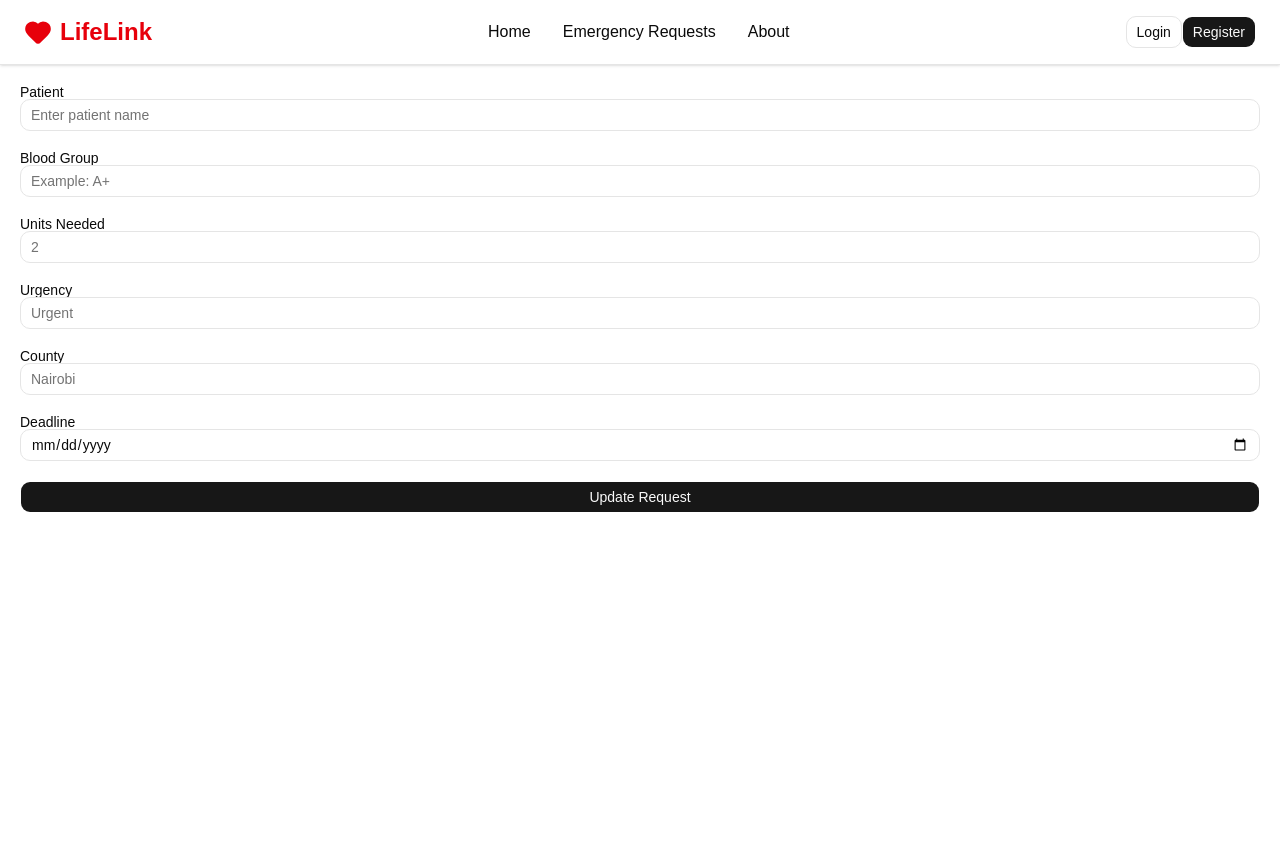
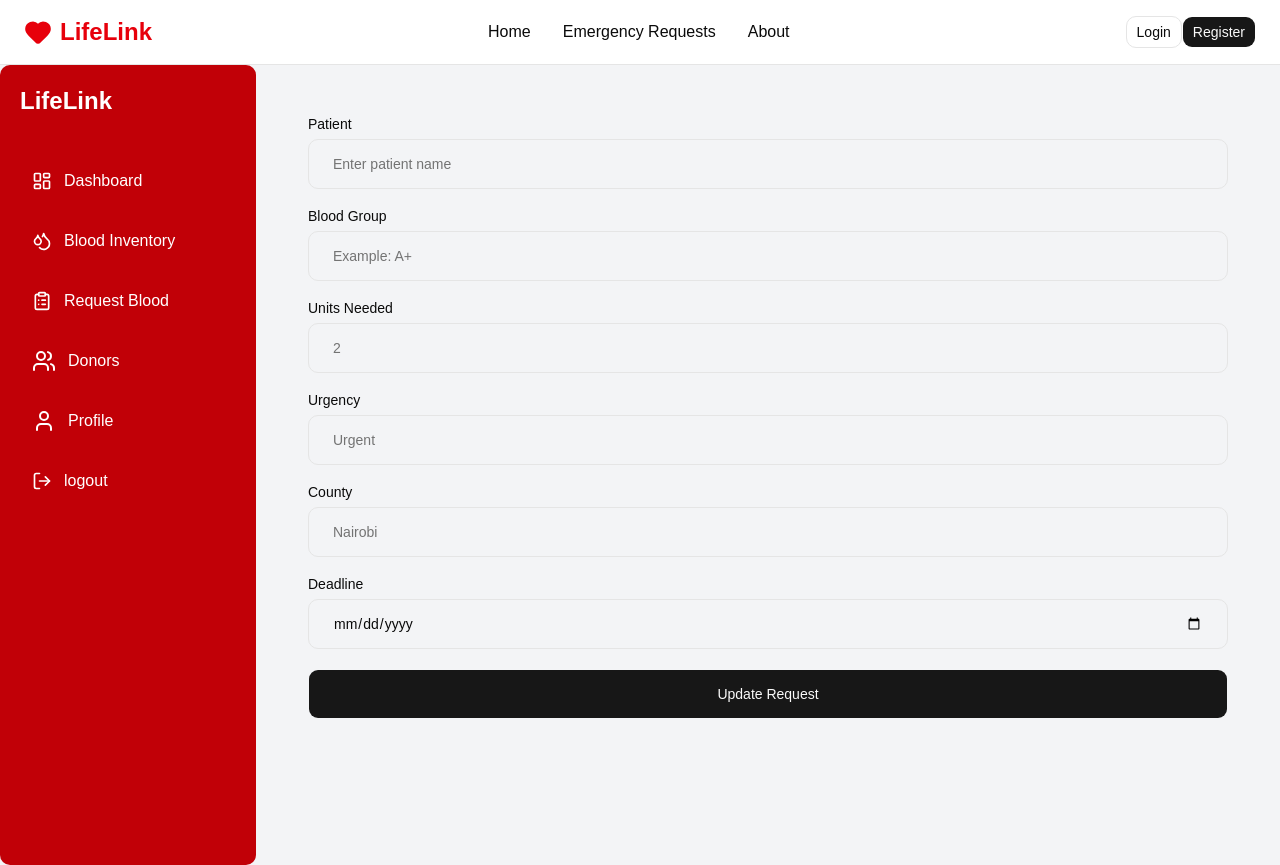
Before and after one commit to Juan-ita/LifeLink, a React (Vite) app: page /hospital/request/edit/1 in a window 1280 px wide. Before the commit the page ends 800 px from the top, so only its background shows below. Built offline with nearby package versions, Linux system fonts and the light colour scheme; no server answers; the database is empty.

Commit message:
feat: add sidebar in all pages

```diff
--- a/src/App.jsx
+++ b/src/App.jsx
@@ -1,6 +1,6 @@
 import React from 'react'
 import Navbar from './components/Navbar'
-import { Routes, Route } from 'react-router-dom'
+import { Routes, Route, useLocation } from 'react-router-dom'
 import Home from './pages/Home'
 import Register from './pages/Register'
 import Login from './pages/Login'
@@ -10,9 +10,11 @@ import RequestDetails from './components/hospital/RequestDetails'
 import EditRequest from './pages/EditRequest'
 
 function App() {
+  const location = useLocation()
+  const isHospitalPage = location.pathname.startsWith("/hospital/dashboard")
   return (
     <>
-        <Navbar/>
+    {!isHospitalPage && <Navbar/>}
         <Routes>
           <Route path='/' element={<Home/>}/>
           <Route path='/register' element={<Register/>}/>
--- a/src/components/hospital/CreateRequest.jsx
+++ b/src/components/hospital/CreateRequest.jsx
@@ -7,7 +7,9 @@ import { Button } from '../ui/button';
 import { Input } from '../ui/input';
 import { Label } from '../ui/label';
 import { useNavigate } from 'react-router-dom';
-import { Card, CardContent, CardHeader, CardTitle } from '../ui/card';
+import { Card, CardContent, CardHeader, CardTitle } from '../ui/card'
+import HospitalLayout from './HospitalLayout';
+import Sidebar from './Sidebar';
 
 function CreateRequest() {
     const[county, setCounty] = useState("")
@@ -84,9 +86,10 @@ if(deadline.trim() ===""){
 
 
   return (
-    <main className='p-8'>
+
+    <HospitalLayout className='p-8 '>
       <Card className="mx-auto max-w-2xl">
-        <CardHeader>
+         <CardHeader>
             <CardTitle>
                 Create Blood Request
             </CardTitle>
@@ -98,6 +101,7 @@ if(deadline.trim() ===""){
                     <Label>Patient</Label>
 
                     <Input
+                    className="p-6 mt-2"
                     value={patientName}
                     onChange={(event) => setPatientName(event.target.value)}
                     placeholder="Enter patient name"
@@ -108,6 +112,7 @@ if(deadline.trim() ===""){
                     <Label>Blood Group</Label>
 
                     <Input
+                    className="p-6 mt-2"
                     value={bloodGroup}
                     onChange={(event) => setBloodGroup(event.target.value)}
                     placeholder="Example: A+"
@@ -156,7 +161,8 @@ if(deadline.trim() ===""){
             </form>
         </CardContent>
       </Card>
-    </main>
+
+    </HospitalLayout>
   )
 }
 
--- /dev/null
+++ b/src/components/hospital/HospitalLayout.jsx
@@ -0,0 +1,16 @@
+import React from 'react'
+import Sidebar from './Sidebar'
+
+function HospitalLayout({children}) {
+  return (
+    <div className='flex min-h-screen bg-gray-100'>
+      <Sidebar/>
+
+      <main className='flex-1 p-8'>
+        {children}
+      </main>
+    </div>
+  )
+}
+
+export default HospitalLayout
--- a/src/components/hospital/RecentRequests.jsx
+++ b/src/components/hospital/RecentRequests.jsx
@@ -98,7 +98,7 @@ function RecentRequests() {
                     </td>
 
                     <td>
-                        <div className='flex gap-2'>
+                        <div className='flex gap-20'>
                          <Button
                          onClick={() => navigate(`/hospital/request/${request.id}`)}
                          variant='outline'
--- a/src/pages/EditRequest.jsx
+++ b/src/pages/EditRequest.jsx
@@ -5,6 +5,7 @@ import { db } from '@/firebase/FirebaseConfig'
 import { doc, getDoc, updateDoc } from 'firebase/firestore'
 import { Input } from '@/components/ui/input'
 import { Label } from '@/components/ui/label'
+import HospitalLayout from '@/components/hospital/HospitalLayout'
 import { Card, CardHeader, CardTitle, CardContent } from '@/components/ui/card'
 
 function EditRequest() {
@@ -56,12 +57,13 @@ function EditRequest() {
         }
     }
   return (
-    <div>
+    <HospitalLayout className="p-3">
         <form onSubmit={handleSubmit} className='space-y-5 p-5'>
                 <div>
                     <Label>Patient</Label>
 
                     <Input
+                    className="p-6 mt-2"
                     value={patientName}
                     onChange={(event) => setPatientName(event.target.value)}
                     placeholder="Enter patient name"
@@ -72,6 +74,7 @@ function EditRequest() {
                     <Label>Blood Group</Label>
 
                     <Input
+                    className="p-6 mt-2"
                     value={bloodGroup}
                     onChange={(event) => setBloodGroup(event.target.value)}
                     placeholder="Example: A+"
@@ -81,6 +84,7 @@ function EditRequest() {
                     <Label>Units Needed</Label>
 
                     <Input
+                    className="p-6 mt-2"
                     value={units}
                     onChange={(event) => setUnits(event.target.value)}
                     placeholder="2"
@@ -90,6 +94,7 @@ function EditRequest() {
                     <Label>Urgency</Label>
 
                     <Input
+                    className="p-6 mt-2"
                     value={urgency}
                     onChange={(event) => setUrgency(event.target.value)}
                     placeholder="Urgent"
@@ -99,6 +104,7 @@ function EditRequest() {
                     <Label>County</Label>
 
                     <Input
+                    className="p-6 mt-2"
                     value={county}
                     onChange={(event) => setCounty(event.target.value)}
                     placeholder="Nairobi"
@@ -108,18 +114,19 @@ function EditRequest() {
                     <Label>Deadline</Label>
 
                     <Input
+                    className="p-6 mt-2"
                     type="date"
                     value={deadline}
                     onChange={(event) => setDedline(event.target.value)}
                     />
                 </div>
 
-                <Button type="submit" className="w-full">
+                <Button type="submit" className="w-full p-6">
                     Update Request
                 </Button>
             </form>
 
-    </div>
+    </HospitalLayout>
   )
 }
 
--- a/src/pages/Hospitaldashboard.jsx
+++ b/src/pages/Hospitaldashboard.jsx
@@ -6,6 +6,7 @@ import RecentRequests from '@/components/hospital/RecentRequests'
 
 function Hospitaldashboard() {
   return (
+
     <div className='flex min-h-screen bg-gray-100'>
         <Sidebar/>
       <main className='flex-1 p-8'>
```
